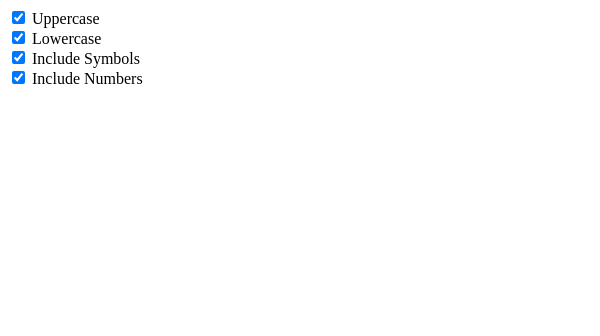
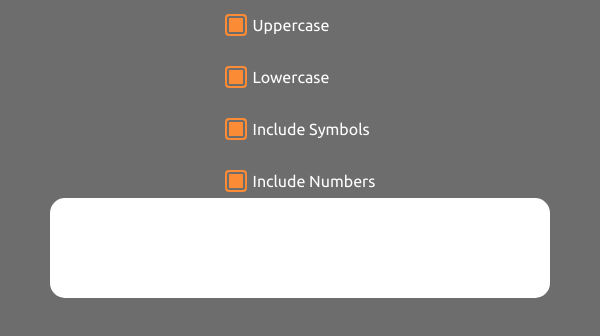
Before and after one commit to TyW04/PasswordGenerator, an Electron app: page index.html in a window 600 px wide. Drawn offline with Linux system fonts and the light colour scheme.

Commit message:
Styled the current UI elements

```diff
--- a/styles.css
+++ b/styles.css
@@ -1,3 +1,87 @@
-input[type="radio"] {
-    -webkit-appearance: checkbox;
+@font-face {
+	font-family: 'ubuntu-regular';
+	src: url('./Fonts/Ubuntu/Ubuntu-Regular.ttf') format('truetype');
+	font-weight: "regular";
 }
+@font-face {
+	font-family: 'ubuntu-bold';
+	src: url('./Fonts/Ubuntu/Ubuntu-Bold.ttf') format('truetype');
+	font-weight: "bold";
+}
+
+body {
+	background-color: rgb(110, 109, 109);
+}
+
+/* Center entire settings area */
+.password-settings-container {
+	display: flex;
+	justify-content: center;
+	align-items: center;
+}
+
+/* Settings container */
+.password-settings {
+  display: flex;
+  flex-direction: column;
+  align-items: flex-start; /* keep labels aligned left inside box */
+  background-color: rgb(110, 109, 109);
+}
+
+/* Hide default inputs */
+.password-settings input[type="checkbox"] {
+  display: none;
+}
+
+/* Label styling */
+.password-settings label {
+  display: inline-flex;
+  align-items: center;
+  cursor: pointer;
+  position: relative;
+  padding-left: 28px;
+  margin: 8px 0;
+  font-family: ubuntu-regular;
+  font-size: 16px;
+  color: white;
+}
+
+/* Custom box before label text */
+.password-settings label::before {
+  content: "";
+  position: absolute;
+  left: 0;
+  width: 18px;
+  height: 18px;
+  border: 2px solid #555;
+  border-radius: 4px;
+  background-color: rgb(110, 109, 109);
+  transition: all 0.2s ease;
+}
+
+/* Checked state */
+.password-settings input:checked + label::before {
+  background-color: rgb(252, 139, 53);
+  border-color: rgb(252, 139, 53);
+  box-shadow: inset 0 0 0 2px rgb(110, 109, 109);
+}
+
+/* Hover effect for password setting checkboxes */
+.password-settings label:hover::before {
+  border-color: rgb(252, 139, 53);
+}
+
+/* Center password text */
+.password-container {
+	display: flex;
+	justify-content: center;
+	align-items: center;
+}
+
+/* Password display area */
+.password-text {
+	background-color: white;
+	width: 500px;
+	height: 100px;
+	border-radius: 15px;
+}
```
